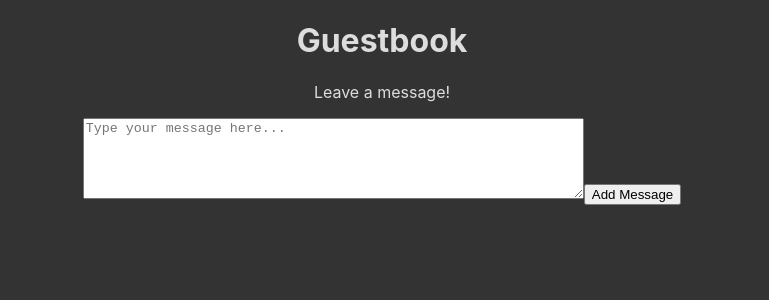
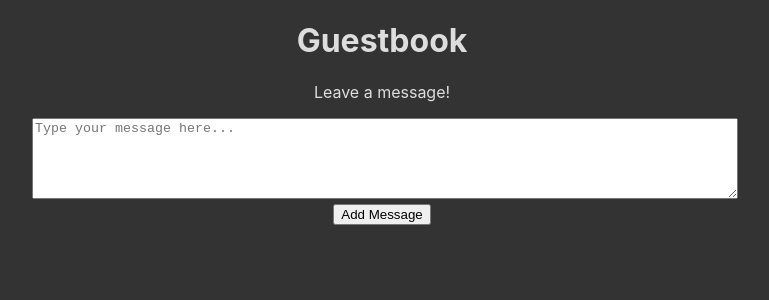
Before and after one commit to AceOfHeart5/guestbook-frontend, a React (Create React App) app: page / in a window 1280 px wide. Shown: the top 300 px of the page, without its empty margins (258-1027 px from the left). Built offline with nearby package versions, Linux system fonts and the light colour scheme; no server answers.

Commit message:
fix textarea width

```diff
--- a/src/App.css
+++ b/src/App.css
@@ -18,3 +18,7 @@ body {
   white-space: pre-wrap;
   text-align: left;
 }
+
+.newMessageArea {
+  width: 100%;
+}
--- a/src/components/MessageAdd.js
+++ b/src/components/MessageAdd.js
@@ -24,11 +24,12 @@ export default function MessageAdd({ backendurl, fetchMessages }) {
     return (
         <form onSubmit={addMessage} action="">
             <textarea
+                className="newMessageArea"
                 placeholder='Type your message here...'
                 value={newMessage}
                 onChange={e => setNewMessage(e.target.value)}
-                cols="60"
-                rows="5">
+                rows="5"
+            >
             </textarea>
             <button type='submit'>Add Message</button>
         </form>
```
